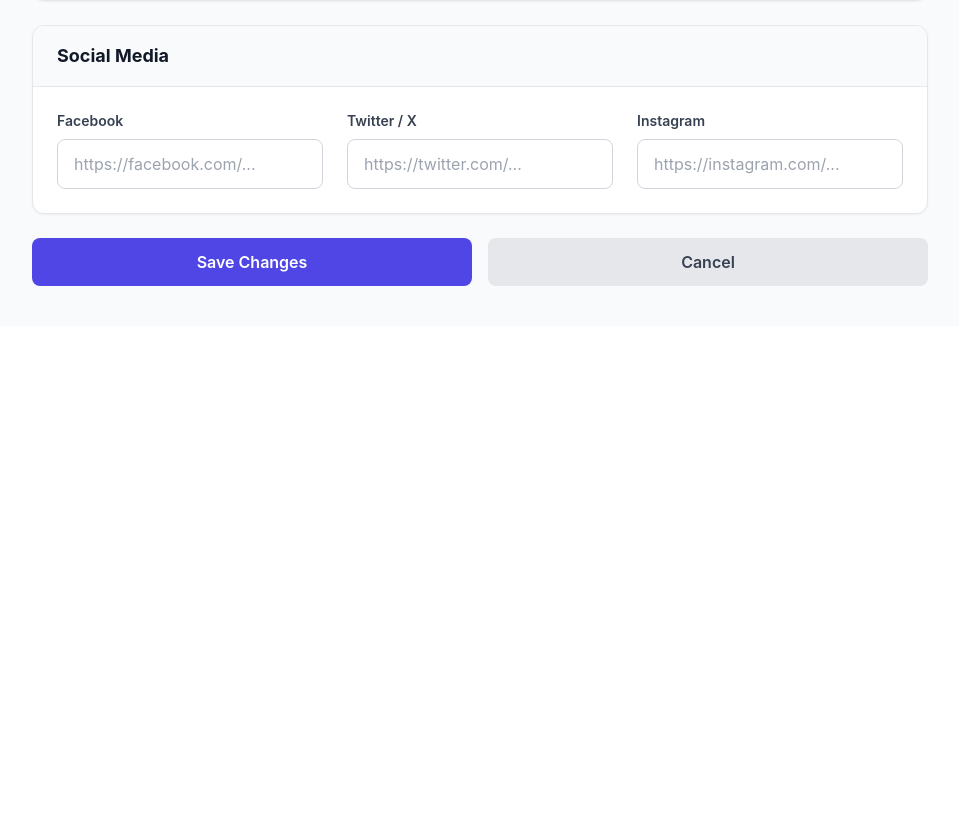
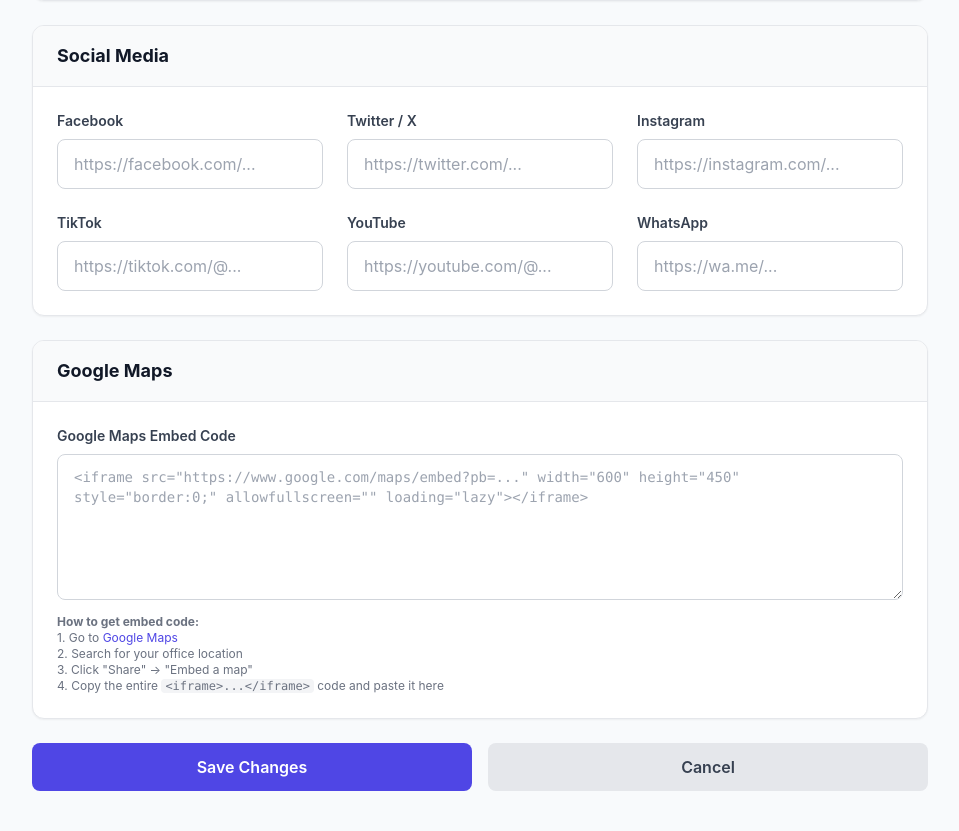
Before and after one commit to aniruddhabishwakarma/Talent-Solutions, a Django app: template main/templates/my-admin/company/edit.html in a window 1280 px wide. Shown: the part 1985-2816 px from the top of the page, without its empty margins (288-1247 px from the left). Before the commit the page ends 2271 px from the top, so only its background shows below. Run offline with Django 5.2, Linux system fonts and the light colour scheme; the template is opened without the code that fills it, so the values that code supplies are empty; some libraries are stand-ins or nearby versions.

Commit message:
Add Google Maps and social media fields to company edit UI
- Added Google Maps embed textarea field to company edit form
- Added missing social media fields: TikTok, YouTube, WhatsApp
- Added Font Awesome icons for visual clarity
- Updated company_edit view to handle all new fields
- Added helpful instructions for getting Google Maps embed code

Now admins can add Google Maps location directly from the custom admin UI instead of Django admin panel.

Co-Authored-By: Claude Sonnet 4.5 <noreply@anthropic.com>

```diff
--- a/main/templates/my-admin/company/edit.html
+++ b/main/templates/my-admin/company/edit.html
@@ -199,21 +199,75 @@
                     <div class="grid grid-cols-1 md:grid-cols-3 gap-6">
                         <!-- Facebook -->
                         <div>
-                            <label for="facebook" class="block text-sm font-semibold text-gray-700 mb-2">Facebook</label>
+                            <label for="facebook" class="block text-sm font-semibold text-gray-700 mb-2">
+                                <i class="fab fa-facebook text-blue-600"></i> Facebook
+                            </label>
                             <input type="url" name="facebook" id="facebook" value="{{ company.facebook|default:'' }}" class="w-full px-4 py-3 border border-gray-300 rounded-lg focus:outline-none focus:ring-2 focus:ring-indigo-500" placeholder="https://facebook.com/...">
                         </div>
 
                         <!-- Twitter -->
                         <div>
-                            <label for="twitter" class="block text-sm font-semibold text-gray-700 mb-2">Twitter / X</label>
+                            <label for="twitter" class="block text-sm font-semibold text-gray-700 mb-2">
+                                <i class="fab fa-x-twitter"></i> Twitter / X
+                            </label>
                             <input type="url" name="twitter" id="twitter" value="{{ company.twitter|default:'' }}" class="w-full px-4 py-3 border border-gray-300 rounded-lg focus:outline-none focus:ring-2 focus:ring-indigo-500" placeholder="https://twitter.com/...">
                         </div>
 
                         <!-- Instagram -->
                         <div>
-                            <label for="instagram" class="block text-sm font-semibold text-gray-700 mb-2">Instagram</label>
+                            <label for="instagram" class="block text-sm font-semibold text-gray-700 mb-2">
+                                <i class="fab fa-instagram text-pink-600"></i> Instagram
+                            </label>
                             <input type="url" name="instagram" id="instagram" value="{{ company.instagram|default:'' }}" class="w-full px-4 py-3 border border-gray-300 rounded-lg focus:outline-none focus:ring-2 focus:ring-indigo-500" placeholder="https://instagram.com/...">
                         </div>
+
+                        <!-- TikTok -->
+                        <div>
+                            <label for="tiktok" class="block text-sm font-semibold text-gray-700 mb-2">
+                                <i class="fab fa-tiktok"></i> TikTok
+                            </label>
+                            <input type="url" name="tiktok" id="tiktok" value="{{ company.tiktok|default:'' }}" class="w-full px-4 py-3 border border-gray-300 rounded-lg focus:outline-none focus:ring-2 focus:ring-indigo-500" placeholder="https://tiktok.com/@...">
+                        </div>
+
+                        <!-- YouTube -->
+                        <div>
+                            <label for="youtube" class="block text-sm font-semibold text-gray-700 mb-2">
+                                <i class="fab fa-youtube text-red-600"></i> YouTube
+                            </label>
+                            <input type="url" name="youtube" id="youtube" value="{{ company.youtube|default:'' }}" class="w-full px-4 py-3 border border-gray-300 rounded-lg focus:outline-none focus:ring-2 focus:ring-indigo-500" placeholder="https://youtube.com/@...">
+                        </div>
+
+                        <!-- WhatsApp -->
+                        <div>
+                            <label for="whatsapp" class="block text-sm font-semibold text-gray-700 mb-2">
+                                <i class="fab fa-whatsapp text-green-600"></i> WhatsApp
+                            </label>
+                            <input type="url" name="whatsapp" id="whatsapp" value="{{ company.whatsapp|default:'' }}" class="w-full px-4 py-3 border border-gray-300 rounded-lg focus:outline-none focus:ring-2 focus:ring-indigo-500" placeholder="https://wa.me/...">
+                        </div>
+                    </div>
+                </div>
+            </div>
+
+            <!-- Google Maps -->
+            <div class="bg-white rounded-xl shadow-sm border border-gray-200 overflow-hidden">
+                <div class="px-6 py-4 bg-gray-50 border-b border-gray-200">
+                    <h2 class="text-lg font-bold text-gray-900">
+                        <i class="fas fa-map-marker-alt text-red-600"></i> Google Maps
+                    </h2>
+                </div>
+                <div class="p-6">
+                    <div>
+                        <label for="google_maps_embed" class="block text-sm font-semibold text-gray-700 mb-2">
+                            Google Maps Embed Code
+                        </label>
+                        <textarea name="google_maps_embed" id="google_maps_embed" rows="6" class="w-full px-4 py-3 border border-gray-300 rounded-lg focus:outline-none focus:ring-2 focus:ring-indigo-500 font-mono text-sm" placeholder='<iframe src="https://www.google.com/maps/embed?pb=..." width="600" height="450" style="border:0;" allowfullscreen="" loading="lazy"></iframe>'>{{ company.google_maps_embed|default:'' }}</textarea>
+                        <p class="text-xs text-gray-500 mt-2">
+                            <strong>How to get embed code:</strong><br>
+                            1. Go to <a href="https://www.google.com/maps" target="_blank" class="text-indigo-600 hover:underline">Google Maps</a><br>
+                            2. Search for your office location<br>
+                            3. Click "Share" → "Embed a map"<br>
+                            4. Copy the entire <code class="bg-gray-100 px-1 rounded">&lt;iframe&gt;...&lt;/iframe&gt;</code> code and paste it here
+                        </p>
                     </div>
                 </div>
             </div>
--- a/main/views/company_views.py
+++ b/main/views/company_views.py
@@ -44,6 +44,12 @@ def company_edit(request):
         company.facebook = request.POST.get('facebook', '').strip() or None
         company.twitter = request.POST.get('twitter', '').strip() or None
         company.instagram = request.POST.get('instagram', '').strip() or None
+        company.tiktok = request.POST.get('tiktok', '').strip() or None
+        company.youtube = request.POST.get('youtube', '').strip() or None
+        company.whatsapp = request.POST.get('whatsapp', '').strip() or None
+
+        # Google Maps
+        company.google_maps_embed = request.POST.get('google_maps_embed', '').strip() or None
 
         # Logo
         if request.FILES.get('logo'):
```
